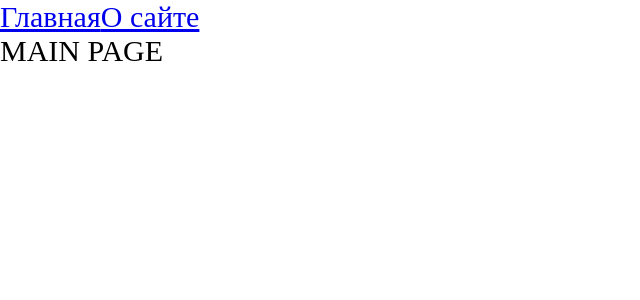
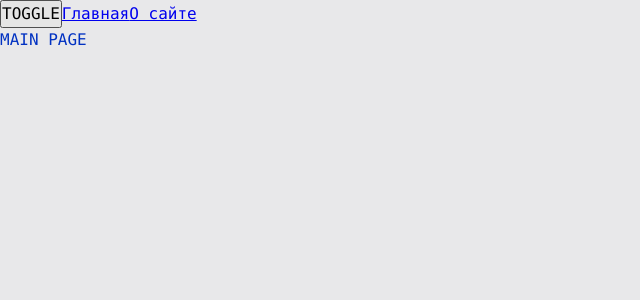
Before and after one commit to ancientcult89/UlbiTVCourse, a React app: page / in a window 1280 px wide. Shown: the top 300 px of the page, without its empty margins (0-640 px from the left). Built offline with nearby package versions, Linux system fonts and the light colour scheme.

Commit message:
lesson 7

```diff
--- a/src/App.tsx
+++ b/src/App.tsx
@@ -1,12 +1,16 @@
 import {Link, Route, Routes} from "react-router-dom";
-import './index.scss'
+import './styles/index.scss'
 import {AboutPageAsync} from "./pages/AboutPage/AboutPage.async";
 import {MainPageAsync} from "./pages/MainPage/MainPage.async";
 import {Suspense} from "react";
+import {useTheme} from "./theme/useTheme";
 
 const App = () => {
+    const {theme, toggleTheme} = useTheme();
+
     return (
-        <div className='app'>
+        <div className={`app ${theme}`}>
+            <button onClick={toggleTheme}>TOGGLE</button>
             <Link to={'/'}>Главная</Link>
             <Link to={'/about'}>О сайте</Link>
             <Suspense fallback={<div>Loading...</div>}>
--- a/src/index.scss
+++ /dev/null
@@ -1,9 +0,0 @@
-* {
-  margin: 0;
-  padding: 0;
-  box-sizing: border-box;
-}
-
-.app {
-  font-size: 30px;
-}
--- a/src/index.tsx
+++ b/src/index.tsx
@@ -1,10 +1,13 @@
 import {render} from 'react-dom';
 import App from './App'
 import {BrowserRouter} from "react-router-dom";
+import ThemeProvider from "./theme/ThemeProvider";
 
 render (
     <BrowserRouter>
-        <App/>
+        <ThemeProvider>
+            <App/>
+        </ThemeProvider>
     </BrowserRouter>,
     document.getElementById('root')
 )
--- /dev/null
+++ b/src/styles/index.scss
@@ -0,0 +1,13 @@
+@import "reset";
+@import "variables/global";
+@import "themes/normal";
+@import "themes/dark";
+
+.app {
+  font: var(--font-m);
+
+  background: var(--bg-color);
+  color: var(--primary-color);
+
+  min-height: 100vh;
+}
--- /dev/null
+++ b/src/styles/reset.scss
@@ -0,0 +1,13 @@
+* {
+  margin: 0;
+  padding: 0;
+  box-sizing: border-box;
+}
+
+input,
+button,
+textarea,
+select {
+  margin: 0;
+  font: inherit;
+}
--- /dev/null
+++ b/src/styles/themes/dark.scss
@@ -0,0 +1,6 @@
+.app.dark {
+  --bg-color: #0e0e75;
+
+  --primary-color: #049604;
+  --secondary-color: #04ff04;
+}
--- /dev/null
+++ b/src/styles/themes/normal.scss
@@ -0,0 +1,6 @@
+.app.light {
+  --bg-color: #e8e8ea;
+
+  --primary-color: #0232c2;
+  --secondary-color: #0449e0;
+}
--- /dev/null
+++ b/src/styles/variables/global.scss
@@ -0,0 +1,10 @@
+:root {
+  --font-family-main: Consolas, 'Times New Roman', Serif;
+  --font-size-m: 16px;
+  --font-line-m: 24px;
+  --font-m: var(--font-size-m) / var(--font-line-m) var(--font-family-main);
+
+  --font-size-l: 24px;
+  --font-line-l: 32px;
+  --font-l: var(--font-size-l) / var(--font-line-l) var(--font-family-main);
+}
--- /dev/null
+++ b/src/theme/ThemeContext.ts
@@ -0,0 +1,15 @@
+import {createContext} from "react";
+
+export enum Theme {
+    LIGHT = 'light',
+    DARK = 'dark',
+}
+
+export const ThemeContext = createContext<ThemeContextProps>({});
+
+export interface  ThemeContextProps {
+    theme?: Theme;
+    setTheme?: (theme: Theme) => void;
+}
+
+export const LOCAL_STORAGE_THEME_KEY = 'theme';
--- /dev/null
+++ b/src/theme/ThemeProvider.tsx
@@ -0,0 +1,18 @@
+import React, {FC, useMemo, useState} from 'react';
+import {LOCAL_STORAGE_THEME_KEY, Theme, ThemeContext} from "./ThemeContext";
+
+const defaultTheme = localStorage.getItem(LOCAL_STORAGE_THEME_KEY) as Theme || Theme.LIGHT;
+    const ThemeProvider: FC = ({children}) => {
+    const [theme, setTheme] = useState<Theme>(defaultTheme);
+    const defaultProps = useMemo(() => ({
+        theme: theme,
+        setTheme: setTheme
+    }), [theme]);
+    return (
+        <ThemeContext.Provider value={defaultProps}>
+            {children}
+        </ThemeContext.Provider>
+    );
+};
+
+export default ThemeProvider;
--- /dev/null
+++ b/src/theme/useTheme.ts
@@ -0,0 +1,22 @@
+import {LOCAL_STORAGE_THEME_KEY, Theme, ThemeContext} from "./ThemeContext";
+import {useContext} from "react";
+
+interface  UseThemeResult {
+    toggleTheme: () => void;
+    theme: Theme;
+}
+
+export function useTheme(): UseThemeResult  {
+    const {theme, setTheme} = useContext(ThemeContext);
+
+    const toggleTheme = () => {
+        const newTheme = theme === Theme.DARK ? Theme.LIGHT : Theme.DARK;
+        setTheme(newTheme);
+        localStorage.setItem(LOCAL_STORAGE_THEME_KEY, newTheme);
+    }
+
+    return {
+        theme,
+        toggleTheme
+    }
+}
```
